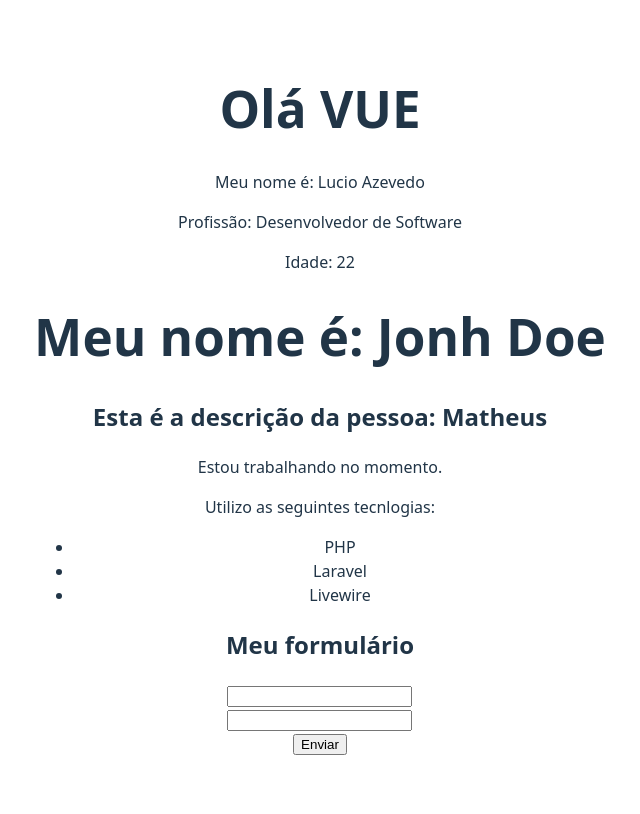
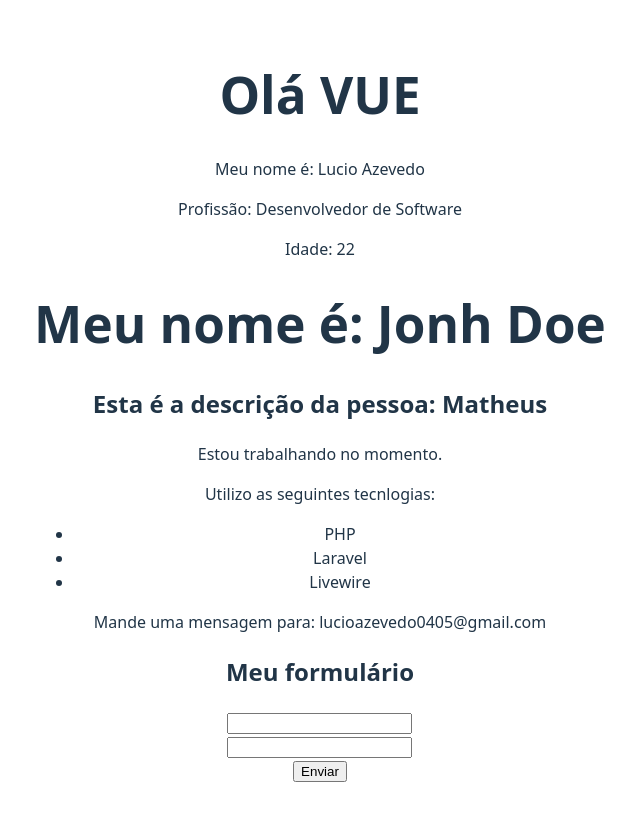
Before and after one commit to Lucio-Gabriel/Vue-Course, a Vue app: page / in a window 1280 px wide. Shown: the whole page, without its empty margins (320-960 px from the left). Built offline with nearby package versions, Linux system fonts and the light colour scheme.

Commit message:
v-if and v-show

```diff
--- a/src/App.vue
+++ b/src/App.vue
@@ -14,7 +14,7 @@
     components: {
       FirstComponent,
       LifeCycle,
-      Person
+      Person,
     }
   }
 </script>
--- a/src/components/Information.vue
+++ b/src/components/Information.vue
@@ -1,17 +1,26 @@
 <template>
     <div>
-        <p>Estou trabalhando no momento.</p>
+        <p v-if="in_work">Estou trabalhando no momento.</p>
+        <p v-else>Estou em busca de novas oportunidades!</p>
         <p>Utilizo as seguintes tecnlogias:</p>
         <ul>
             <li>PHP</li>
             <li>Laravel</li>
             <li>Livewire</li>
         </ul>
+        <p v-show="view_email">Mande uma mensagem para: {{ email }}</p>
     </div>
 </template>
 
 <script>
     export default {
-        name: "Information"
+        name: "Information",
+        data() {
+            return {
+                in_work: true,
+                view_email: true,
+                email: 'lucioazevedo0405@gmail.com'
+            }
+        }
     }
 </script>
--- a/src/components/Person.vue
+++ b/src/components/Person.vue
@@ -1,7 +1,7 @@
 <template>
     <div>
         <h2>Esta é a descrição da pessoa: {{ name }}</h2>
-        <information />
+        <Information />
         <Form />
     </div>
 </template>
```
